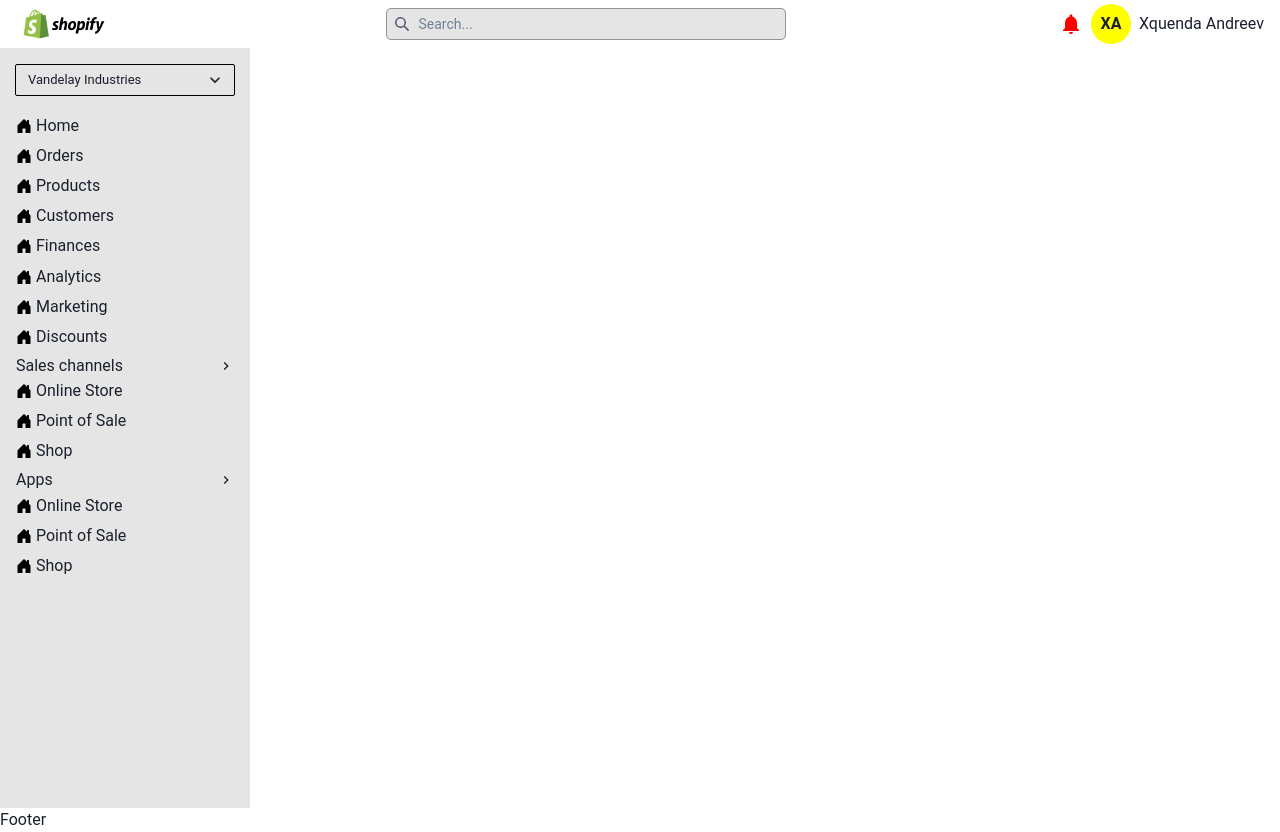
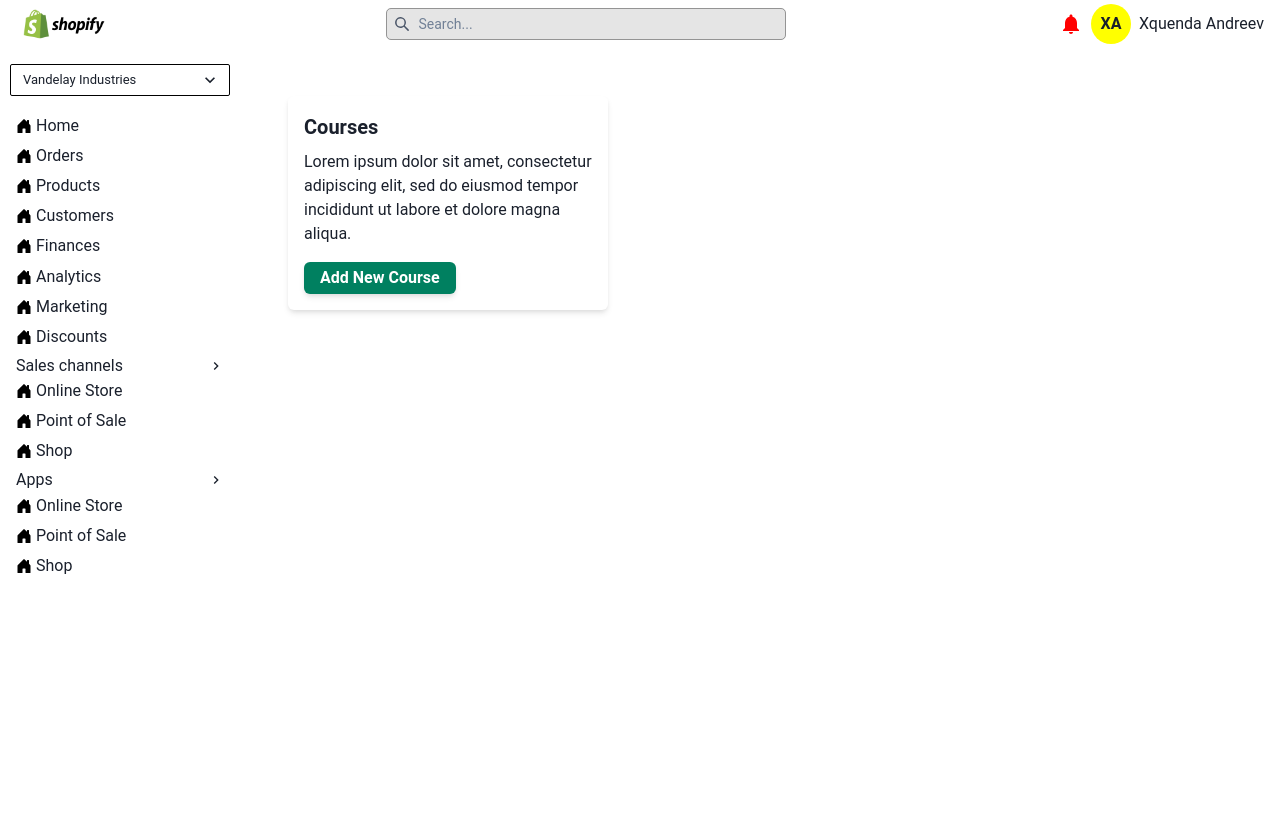
Before and after one commit to simon-harlow/shopify-industry-project, a React (Create React App) app in the folder client/: page /courses in a window 1280 px wide. After the commit the page ends 800 px from the top, so only its background shows below. Built offline with nearby package versions, Linux system fonts and the light colour scheme.

Commit message:
added courses component with placeholder text, fixed issue with sidebar taking up all the vh after chatting about an issue with Irene

```diff
--- a/client/src/App.jsx
+++ b/client/src/App.jsx
@@ -1,14 +1,14 @@
 import React from 'react';
 import { BrowserRouter, Routes, Route, Navigate} from 'react-router-dom';
+import { Box } from '@chakra-ui/react';
 
 import Header from "./components/Header/Header"
-import Footer from "./components/Footer/Footer"
 import SimpleSidebar from './components/SideBar/SideBar';
 import Login from './components/Login/Login';
 import Stores from './components/Stores/Stores';
+import Courses from './components/Courses/Courses';
 
 import './App.scss';
-
 
 function App() {
 
@@ -16,12 +16,14 @@
     <BrowserRouter>
         <Header />
         <SimpleSidebar/>
+        <Box flex="1" ml="240px" p="3rem">
           <Routes>
             <Route path="/" element={<Navigate to="/login" />} />
             <Route path="/login" element={<Login />} />
             <Route path="/stores" element={<Stores />} />
+            <Route path="/courses" element={<Courses />} />
           </Routes>
-        <Footer />
+        </Box>
     </BrowserRouter>
   );
 }
--- /dev/null
+++ b/client/src/components/Courses/Courses.jsx
@@ -0,0 +1,27 @@
+import React from "react";
+import { Flex, Button, Card, Text } from "@chakra-ui/react";
+
+function Courses() {
+
+	return (
+        <Card
+            w={320}
+            bg="white"
+            p="1rem"
+            rounded="md"
+            boxShadow="md"
+        >
+            <Flex direction="column">
+                <Text fontSize="xl" fontWeight="bold" mb={2}>
+                    Courses
+                </Text>
+                <Text mb={4}>Lorem ipsum dolor sit amet, consectetur adipiscing elit, sed do eiusmod tempor incididunt ut labore et dolore magna aliqua.</Text>
+                <Button bg="#008060" color="white" _hover={{bg: ""}} boxShadow="md" w="fit-content" h="2rem">
+                    Add New Course
+                </Button>
+            </Flex>
+        </Card>
+	);
+}
+
+export default Courses;
--- a/client/src/components/Footer/Footer.jsx
+++ /dev/null
@@ -1,9 +0,0 @@
-import React from 'react'
-
-function Footer() {
-  return (
-    <div>Footer</div>
-  )
-}
-
-export default Footer
--- a/client/src/components/SideBar/SideBar.jsx
+++ b/client/src/components/SideBar/SideBar.jsx
@@ -6,11 +6,13 @@
 function SideBar() {
     return (
         <Flex
-            pos='sticky'
-            h='95vh'
-            width="250px"
+            position="fixed"
+            left={0}
+            top={12}
+            bottom={0}
+            width="240px"
             flexDirection="column"
-            bg="$Mercury"
+            bg="$InputBackground"
         >
             <Select placeholder='Vandelay Industries' size="sm"  width="220px" fontSize="13px" alignSelf="center" marginY="1rem" borderColor="black">
                 <option value='option1'>Option 1</option>
```
Also changed, not shown: client/src/App.scss (line endings or trailing spaces).
